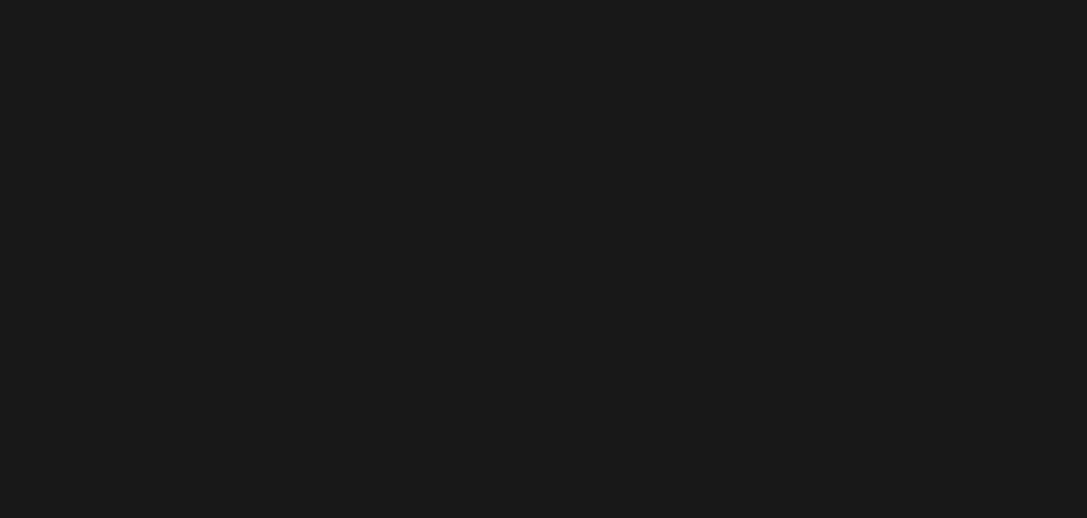
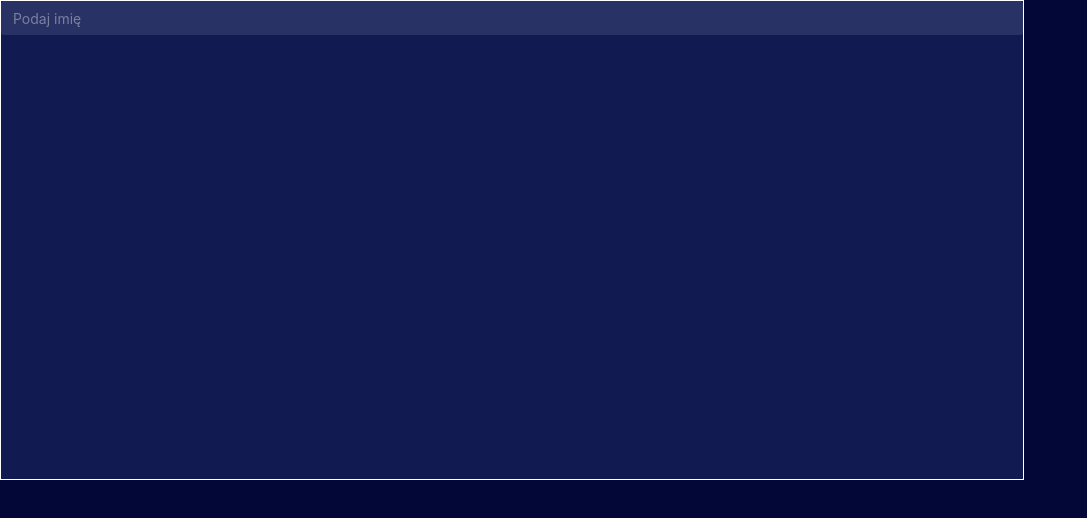
Before and after one commit to MePhew-GonteQ-Industries/his-prezentacja, a Vue app in the folder ui/: page /name in a window 1280 px wide. Before the commit this address had no page. Shown: the top 518 px of the page, without its empty margins (0-1087 px from the left). Built offline with nearby package versions, Linux system fonts and the light colour scheme.

Commit message:
Add name page

```diff
--- a/ui/src/router/index.ts
+++ b/ui/src/router/index.ts
@@ -1,5 +1,6 @@
 import { createRouter, createWebHistory } from 'vue-router';
-import DemoUiView from '../views/DemoUiView.vue';
+import DemoUiView from '@/views/DemoUiView.vue';
+import NameUiView from '@/views/NameUiView.vue';
 
 const router = createRouter({
   history: createWebHistory(import.meta.env.BASE_URL),
@@ -10,6 +11,11 @@
       component: DemoUiView,
       // component: () => import('../views/AboutView.vue'),
     },
+    {
+      path: '/name',
+      name: 'name',
+      component: NameUiView,
+    },
   ],
 });
 
--- /dev/null
+++ b/ui/src/views/NameUiView.vue
@@ -0,0 +1,29 @@
+<script setup lang="ts">
+import { ref } from 'vue';
+import { NInput } from 'naive-ui';
+
+const name = ref();
+</script>
+
+<template>
+    <div class="name-view-wrapper">
+        <div class="name-box">
+            <n-input v-model:value="name" type="text" placeholder="Podaj imię"></n-input>
+        </div>
+    </div>
+</template>
+
+<style scoped lang="scss">
+.name-view-wrapper {
+    background-color: #020738;
+    height: 100vh;
+    width: 100vw;
+
+    .name-box {
+        background-color: #111B52;
+        width: 80%;
+        height: 60%;
+        border: 1px solid white;
+    }
+}
+</style>
```
